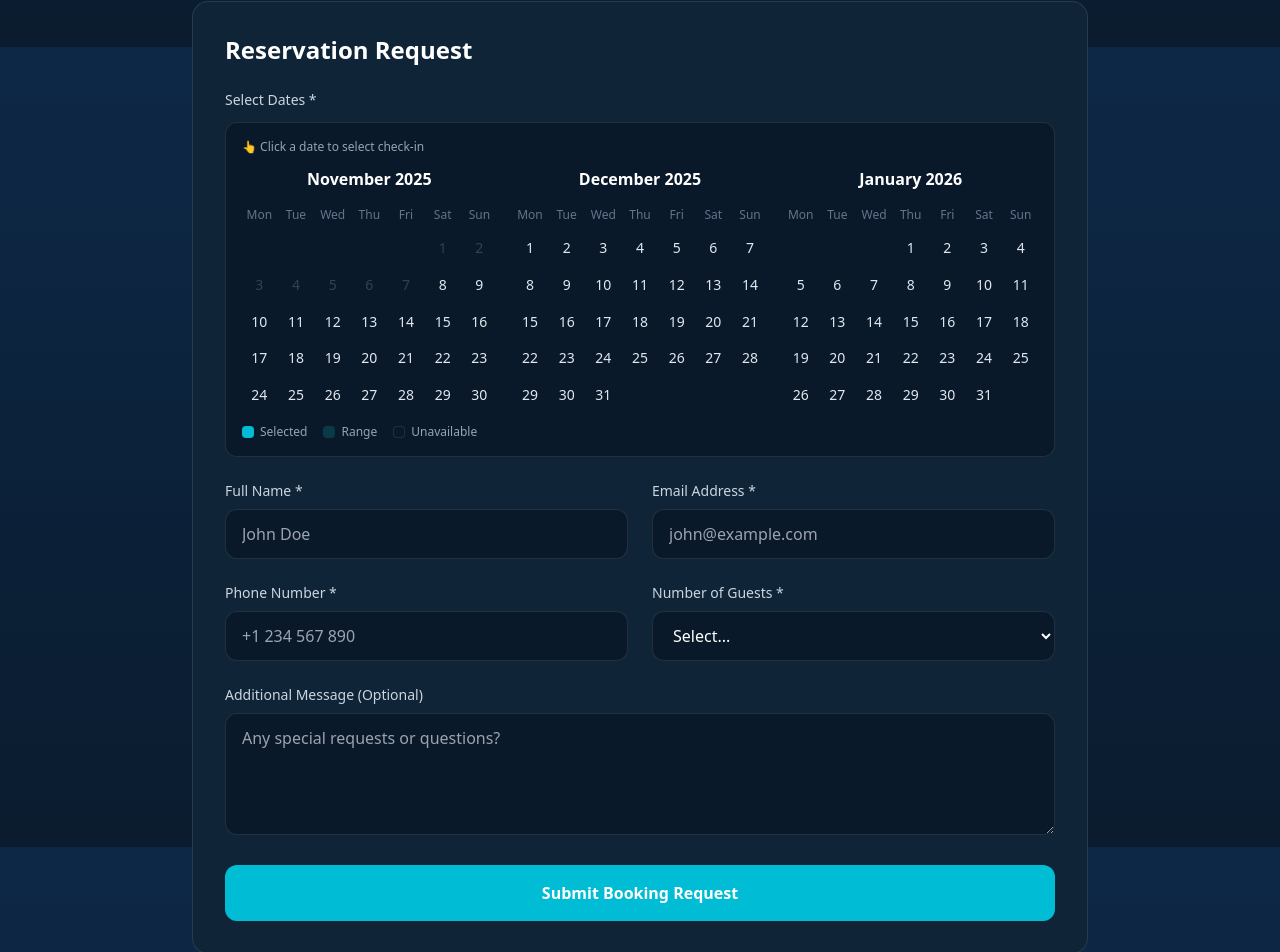
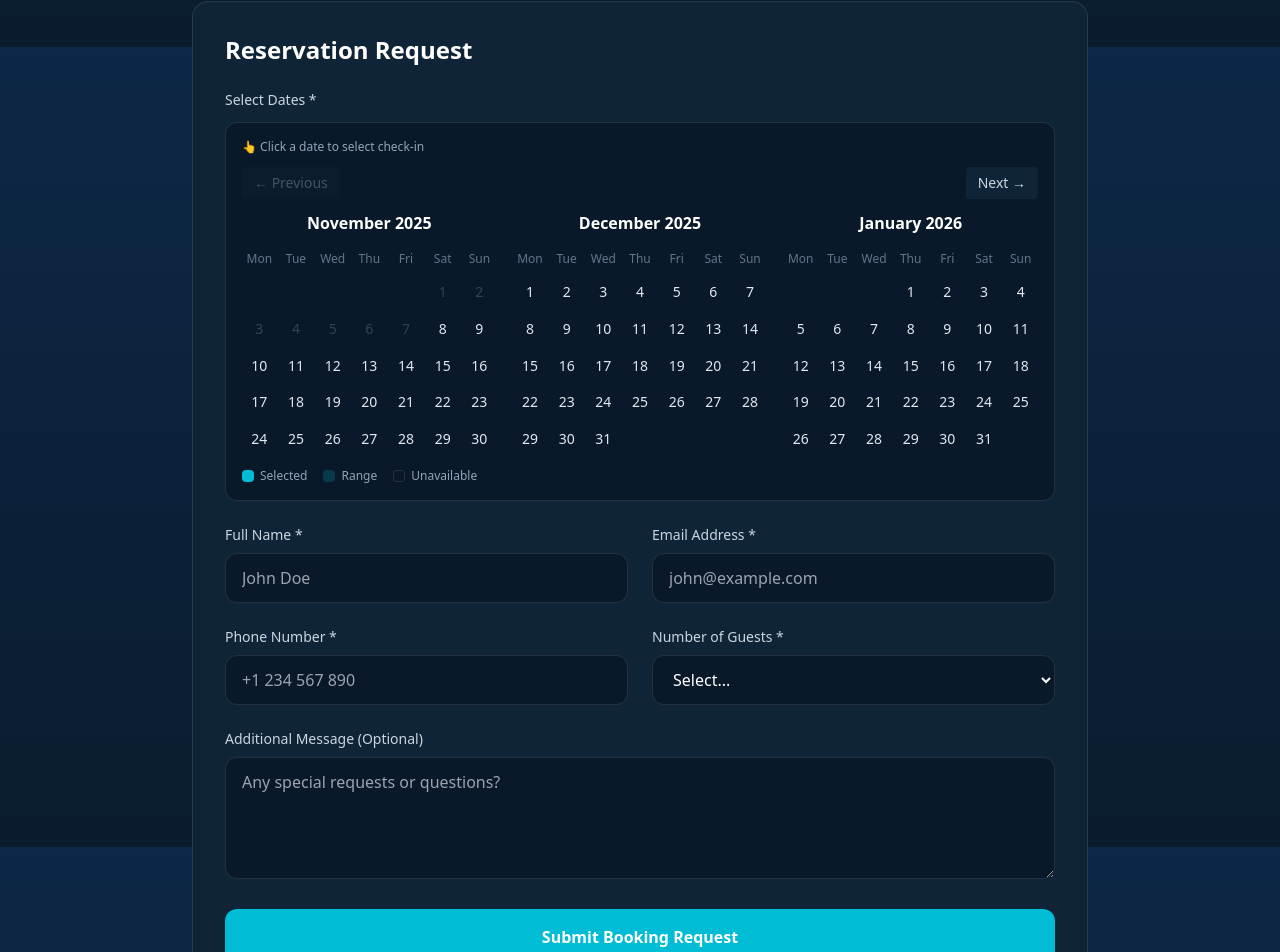
Before and after one commit to tankaraca14a/housey, a Next.js app: page /booking in a window 1280 px wide. Shown: the part 753-1705 px from the top of the page. Built offline with nearby package versions, Linux system fonts and the light colour scheme.

Commit message:
feat: add month navigation arrows to guest booking calendar

```diff
--- a/app/booking/page.tsx
+++ b/app/booking/page.tsx
@@ -153,11 +153,12 @@ function CalendarMonth({
 
 function CalendarPicker({ blockedDates, checkIn, checkOut, onSelect }: CalendarPickerProps) {
   const [hoveredDate, setHoveredDate] = useState<string | null>(null);
+  const [monthOffset, setMonthOffset] = useState(0);
   const now = new Date();
   const todayStr = formatDate(now.getFullYear(), now.getMonth(), now.getDate());
 
   const months = [0, 1, 2].map((offset) => {
-    const d = new Date(now.getFullYear(), now.getMonth() + offset, 1);
+    const d = new Date(now.getFullYear(), now.getMonth() + monthOffset + offset, 1);
     return { year: d.getFullYear(), month: d.getMonth() };
   });
 
@@ -171,6 +172,21 @@ function CalendarPicker({ blockedDates, checkIn, checkOut, onSelect }: CalendarP
             ✓ {checkIn} → {checkOut} ({diffDays(checkIn, checkOut)} nights)
           </p>
         )}
+      </div>
+      <div className="flex items-center justify-between mb-3">
+        <button
+          onClick={() => setMonthOffset((o) => Math.max(0, o - 1))}
+          disabled={monthOffset === 0}
+          className="px-3 py-1.5 rounded bg-surface-800 text-slate-300 hover:bg-surface-700 disabled:opacity-30 disabled:cursor-not-allowed text-sm"
+        >
+          ← Previous
+        </button>
+        <button
+          onClick={() => setMonthOffset((o) => o + 1)}
+          className="px-3 py-1.5 rounded bg-surface-800 text-slate-300 hover:bg-surface-700 text-sm"
+        >
+          Next →
+        </button>
       </div>
       <div className="flex flex-col sm:flex-row gap-4">
         {months.map(({ year, month }) => (
```
